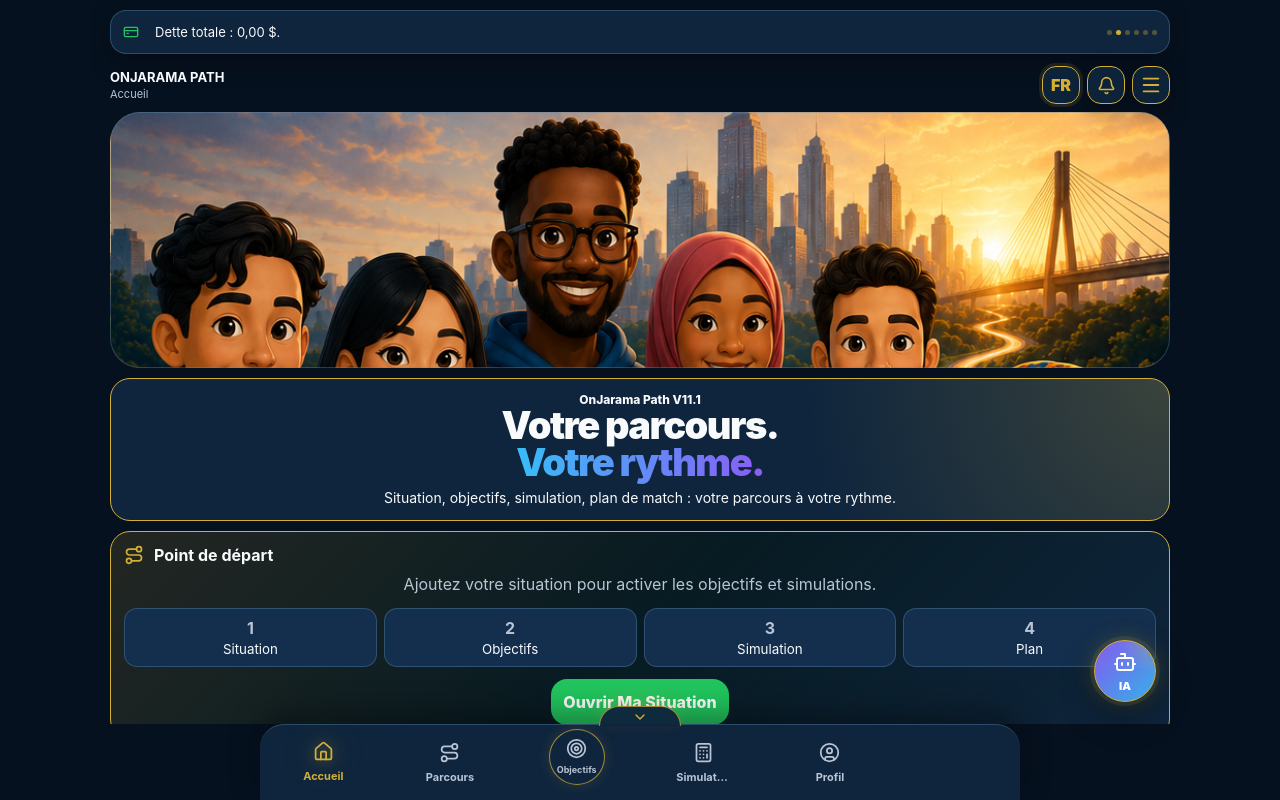
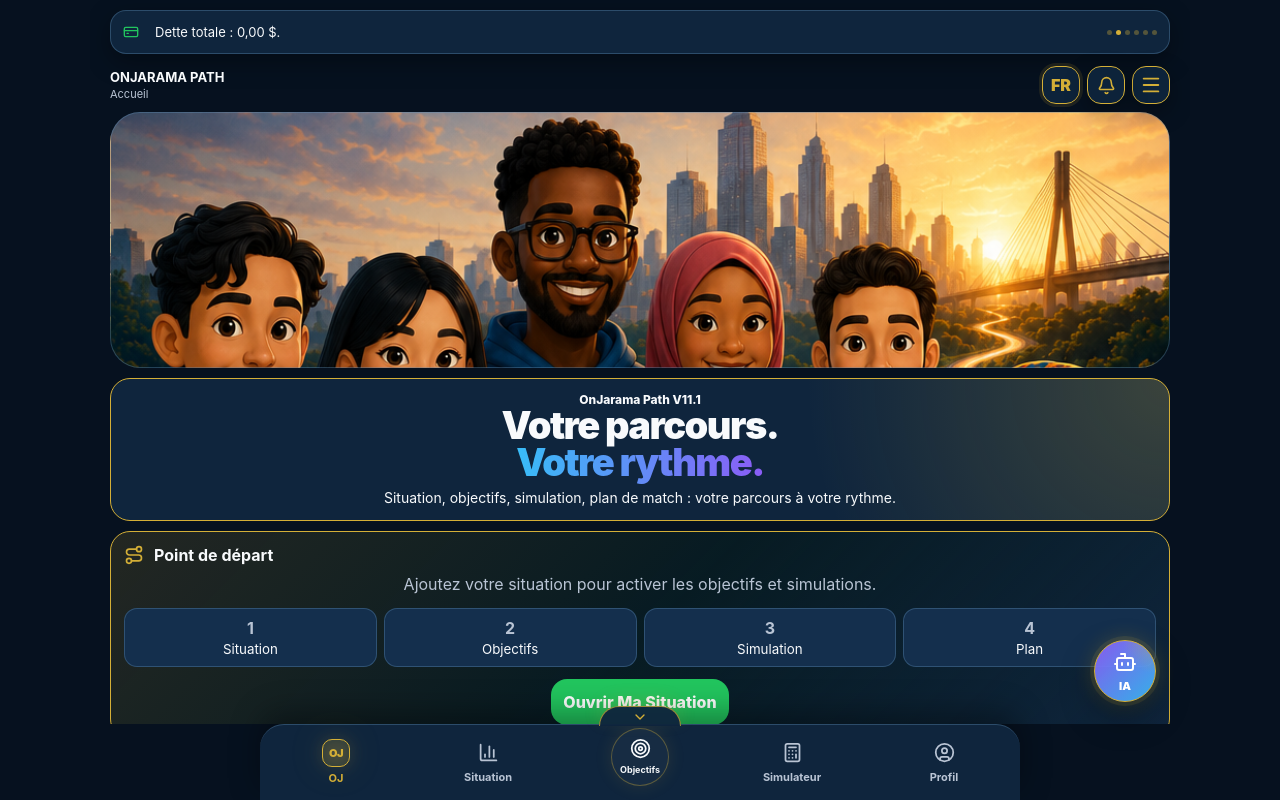
Before and after one commit to salomondiallo/OnJaramaV3_Finance, a React (Vite) app: page / in a window 1280 px wide. Built offline with nearby package versions, Linux system fonts and the light colour scheme; no server answers.

Commit message:
V11.5 final navigation

```diff
--- a/src/components/BottomNav.jsx
+++ b/src/components/BottomNav.jsx
@@ -1,21 +1,25 @@
 import {
-  Brain,
+  BarChart3,
   Calculator,
   ChevronDown,
   ChevronUp,
-  Home,
-  Route,
   Target,
   UserCircle,
 } from "lucide-react";
 
-function BottomNav({ currentPage, setCurrentPage, navHidden, setNavHidden, settings }) {
+function BottomNav({
+  currentPage,
+  setCurrentPage,
+  navHidden,
+  setNavHidden,
+  settings,
+}) {
   const language = settings?.language || "FR";
 
   const labels = {
     FR: {
-      accueil: "Accueil",
-      parcours: "Parcours",
+      accueil: "OJ",
+      situation: "Situation",
       objectifs: "Objectifs",
       simulateur: "Simulateur",
       profil: "Profil",
@@ -24,8 +28,8 @@
       mainNav: "Navigation principale OnJarama Path",
     },
     EN: {
-      accueil: "Home",
-      parcours: "Path",
+      accueil: "OJ",
+      situation: "Situation",
       objectifs: "Goals",
       simulateur: "Simulator",
       profil: "Profile",
@@ -36,6 +40,7 @@
   };
 
   const t = labels[language] || labels.FR;
+  const objectivesActive = currentPage === "objectifs";
 
   function go(page) {
     setCurrentPage(page);
@@ -53,34 +58,49 @@
       </button>
 
       <nav
-        className={`bottom-nav bottom-nav-v113 ${
+        className={`bottom-nav bottom-nav-v115 ${
           navHidden ? "bottom-nav-hidden" : ""
         }`}
         aria-label={t.mainNav}
       >
         <NavButton
           active={currentPage === "accueil"}
-          icon={<Home size={21} />}
+          icon={<OJLogo active={currentPage === "accueil"} />}
           label={t.accueil}
           onClick={() => go("accueil")}
         />
 
         <NavButton
-          active={currentPage === "parcours"}
-          icon={<Route size={21} />}
-          label={t.parcours}
-          onClick={() => go("parcours")}
+          active={currentPage === "situation"}
+          icon={<BarChart3 size={21} />}
+          label={t.situation}
+          onClick={() => go("situation")}
         />
 
         <button
           onClick={() => go("objectifs")}
-          className={`bottom-center-plan ${
-            currentPage === "objectifs" ? "active" : ""
-          }`}
+          className={`bottom-center-plan ${objectivesActive ? "active" : ""}`}
+          style={{
+            borderColor: objectivesActive
+              ? "var(--gold)"
+              : "rgba(212,175,55,.36)",
+            color: objectivesActive ? "var(--gold)" : "var(--text-main)",
+            background: objectivesActive
+              ? "rgba(212,175,55,.16)"
+              : "rgba(255,255,255,.035)",
+            boxShadow: objectivesActive
+              ? "0 0 22px rgba(212,175,55,.34)"
+              : "0 0 18px rgba(212,175,55,.12)",
+          }}
           aria-label={t.objectifs}
           title={t.objectifs}
         >
-          <span className="bottom-center-icon">
+          <span
+            className="bottom-center-icon"
+            style={{
+              color: objectivesActive ? "var(--gold)" : "var(--text-main)",
+            }}
+          >
             <Target size={21} />
           </span>
           <strong>{t.objectifs}</strong>
@@ -118,4 +138,26 @@
   );
 }
 
+function OJLogo({ active }) {
+  return (
+    <span
+      style={{
+        width: "28px",
+        height: "28px",
+        borderRadius: "10px",
+        display: "grid",
+        placeItems: "center",
+        border: active ? "1px solid var(--gold)" : "1px solid var(--border)",
+        color: active ? "var(--gold)" : "var(--text-main)",
+        background: active ? "rgba(212,175,55,.14)" : "rgba(255,255,255,.04)",
+        fontSize: "11px",
+        fontWeight: 950,
+        letterSpacing: "-.5px",
+      }}
+    >
+      OJ
+    </span>
+  );
+}
+
 export default BottomNav;
```
